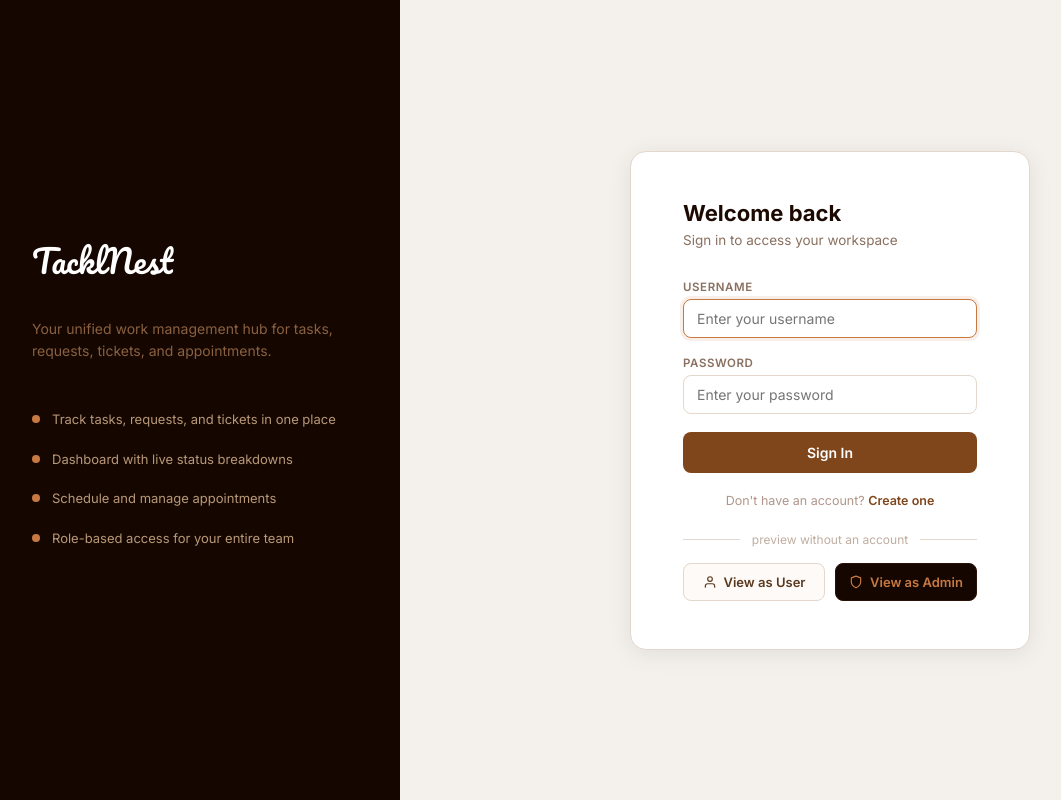
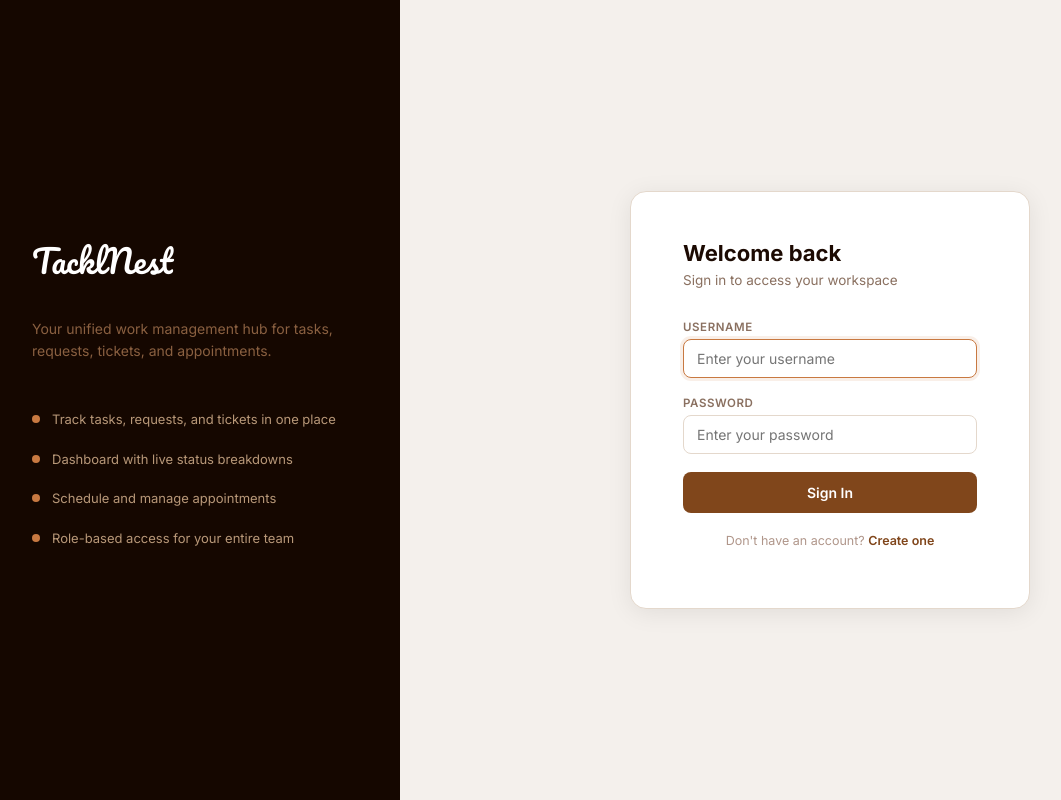
Before and after one commit to jazcar1205/WorkNest, a Flask app: page /login in a window 1280 px wide. Shown: the whole page, without its empty margins (20-1081 px from the left). Run offline with Flask 3, Linux system fonts and the light colour scheme.

Commit message:
removing unneeded features

```diff
--- a/templates/login.html
+++ b/templates/login.html
@@ -273,17 +273,6 @@
 
         <p class="login-note">Don't have an account? <a href="/register">Create one</a></p>
 
-        <div class="demo-divider">preview without an account</div>
-        <div class="demo-row">
-            <a href="/demo/user" class="btn-demo">
-                <svg width="14" height="14" viewBox="0 0 24 24" fill="none" stroke="currentColor" stroke-width="2" stroke-linecap="round" stroke-linejoin="round"><path d="M20 21v-2a4 4 0 00-4-4H8a4 4 0 00-4 4v2"/><circle cx="12" cy="7" r="4"/></svg>
-                View as User
-            </a>
-            <a href="/demo/admin" class="btn-demo btn-demo-admin">
-                <svg width="14" height="14" viewBox="0 0 24 24" fill="none" stroke="currentColor" stroke-width="2" stroke-linecap="round" stroke-linejoin="round"><path d="M12 22s8-4 8-10V5l-8-3-8 3v7c0 6 8 10 8 10z"/></svg>
-                View as Admin
-            </a>
-        </div>
     </div>
 </div>
 
```
